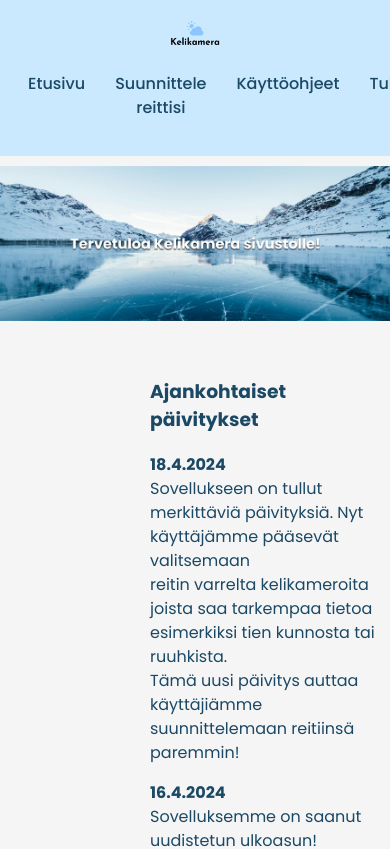
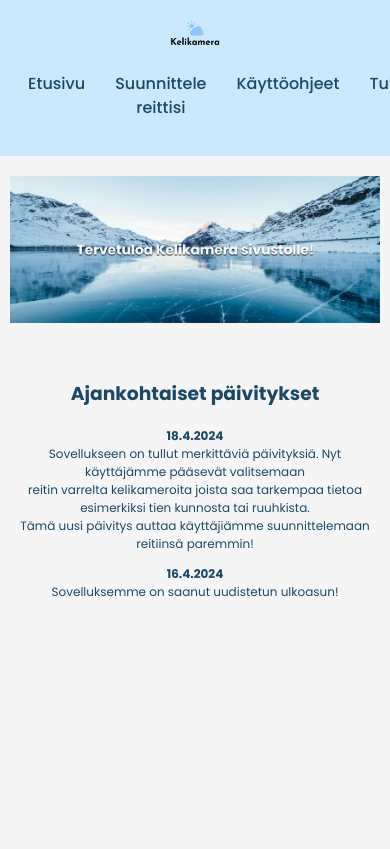
Before and after one commit to OlliNevamaki/kelikamera, a React (Vite) app in the folder frontend/: page / in a window 390 px wide. Shown: the top 849 px of the page. Built offline with nearby package versions, Linux system fonts and the light colour scheme.

Commit message:
Tehty responsiivisuutta

```diff
--- a/frontend/src/App.css
+++ b/frontend/src/App.css
@@ -147,6 +147,63 @@ footer {
   background-color: rgb(197, 54, 6);
 }
 
+.instructions-list {
+  text-align: left;
+  margin-left: 150px;
+}
+
+.instructions-header {
+  text-align: left;
+  margin-left: 150px;
+}
+
+@media only screen and (max-width: 600px) {
+
+    body {
+    overflow-x: hidden; /* Estä vaakasuuntainen vieritys mobiililaitteilla */
+  }
+
+  .App-header {
+    padding: 10px;
+  }
+
+  .Banner-image {
+    max-width: 100%;
+    height: auto;
+  }
+
+  .Left-align {
+    font-size: 12px;
+    text-align: center;
+    margin-left: auto;
+    margin-right: auto;
+  }
+
+  h3 {
+    text-align: center; /* Keskitä otsikko mobiililaitteille */
+    margin-left: auto;
+    margin-right: auto;
+  }
+
+  .departure-holder {
+    font-size: 15px;
+  }
+
+  .destination-holder {
+    font-size: 15px;
+  }
+
+  .instructions-list {
+    text-align: center;
+    margin-left: auto;
+  }
+
+  .instructions-header {
+    text-align: center;
+    margin-left: auto;
+  }
+}
+
 /*
 
 nav ul li:hover {
--- a/frontend/src/Instructions.jsx
+++ b/frontend/src/Instructions.jsx
@@ -3,8 +3,10 @@ function Instructions() {
   return (
     <div>
       <h2>Käyttöohjeet</h2>
-      <p>Tässä lyhyet käyttöohjeet sovelluksen käyttämiseen.</p>
-      <ol>
+      <p className="instructions-header">
+        Tässä lyhyet käyttöohjeet sovelluksen käyttämiseen.
+      </p>
+      <ol className="instructions-list">
         <li>
           <b>1.</b> Mene "Suunnittele reittisi" välilehdelle.
         </li>
```
